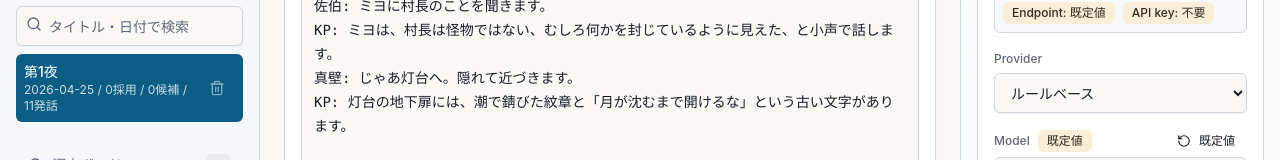
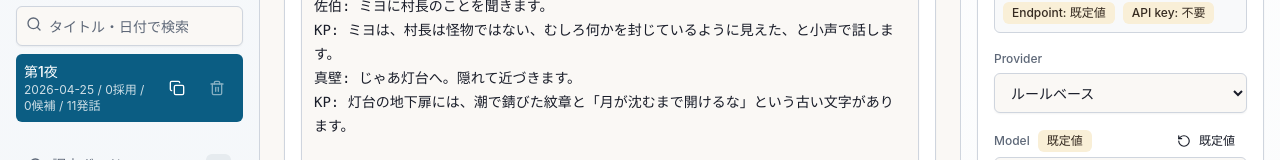
Before and after one commit to Kota-Ohno/trpg-gm-copilot, a React (Vite) app: page / in a window 1280 px wide. Shown: the part 556-716 px from the top of the page. Built offline with nearby package versions, Linux system fonts and the light colour scheme.

Commit message:
Duplicate sessions from the sidebar

```diff
--- a/src/App.tsx
+++ b/src/App.tsx
@@ -3,6 +3,7 @@ import {
   BookOpen,
   Clock3,
   Compass,
+  Copy,
   Download,
   FileText,
   Upload,
@@ -640,6 +641,32 @@ export function App() {
     setActiveTab("log");
   };
 
+  const duplicateSession = (sessionId: string): void => {
+    setActiveCampaignState((current) => {
+      const sourceSession = current.sessions.find((session) => session.id === sessionId);
+      if (!sourceSession) {
+        return current;
+      }
+
+      const duplicatedSession: SessionState = {
+        ...cloneJson(sourceSession),
+        id: createId("session"),
+        title: `${sourceSession.title} コピー`,
+        approvedIds: [],
+        extractionRun: null,
+      };
+
+      return {
+        ...current,
+        sessions: [...current.sessions, duplicatedSession],
+        activeSessionId: duplicatedSession.id,
+      };
+    });
+    setSessionQuery("");
+    setLogInputMode("speaker");
+    setActiveTab("log");
+  };
+
   const deleteSession = (sessionId: string): void => {
     const targetSession = campaignState.sessions.find((session) => session.id === sessionId);
     if (!targetSession || campaignState.sessions.length <= 1) {
@@ -1226,6 +1253,15 @@ export function App() {
                           {liveLogSummary.lowConfidenceCount > 0 ? ` / 要確認${liveLogSummary.lowConfidenceCount}` : ""}
                         </span>
                       </button>
+                      <Button
+                        aria-label={`${session.title}を複製`}
+                        disabled={isExtracting}
+                        onClick={() => duplicateSession(session.id)}
+                        size="icon"
+                        variant="ghost"
+                      >
+                        <Copy className="h-4 w-4" />
+                      </Button>
                       <Button
                         aria-label={`${session.title}を削除`}
                         disabled={isExtracting || campaignState.sessions.length <= 1}
```
